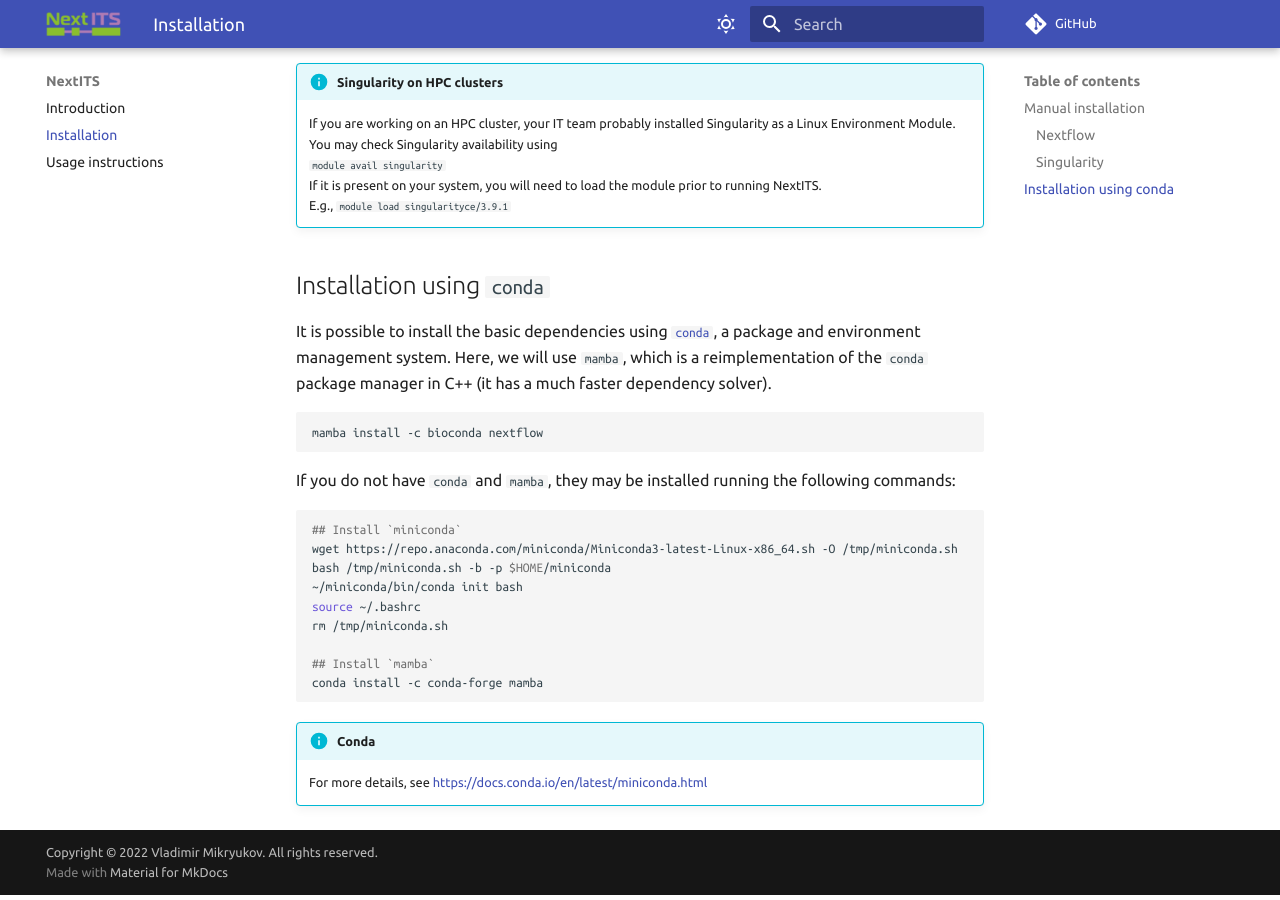
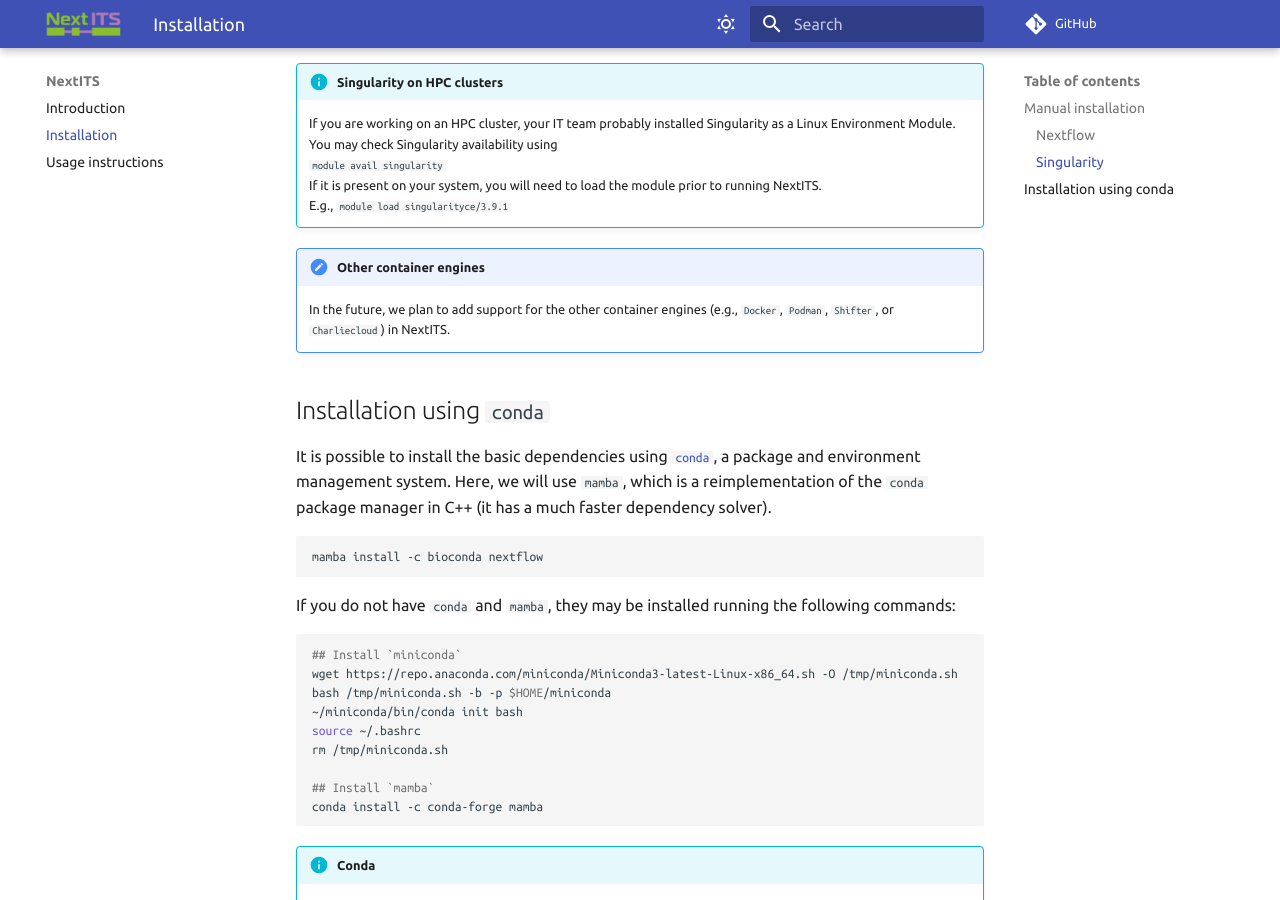
Before and after one commit to Next-ITS/nextits.github.io, an MkDocs documentation site: the page built from docs/installation.md, in a window 1280 px wide and 900 px high, scrolled down 1554 px. Built offline with MkDocs 1.6.1 and Material for MkDocs 9.7.7, drawn with Linux system fonts in a browser that asks for light colours; comment, search, counter and statistics services are not loaded.

Commit message:
other container engines note

````diff
--- a/docs/installation.md
+++ b/docs/installation.md
@@ -83,6 +83,11 @@ export VERSION=3.9.8 && \
     If it is present on your system, you will need to load the module prior to running NextITS.
     E.g., ```module load singularityce/3.9.1```
 
+
+!!! note "Other container engines"
+     In the future, we plan to add support for the other container engines
+     (e.g., `Docker`, `Podman`, `Shifter`, or `Charliecloud`) in NextITS.
+
 ## Installation using `conda`
 
 It is possible to install the basic dependencies using [`conda`](https://docs.conda.io/en/latest/),
````
